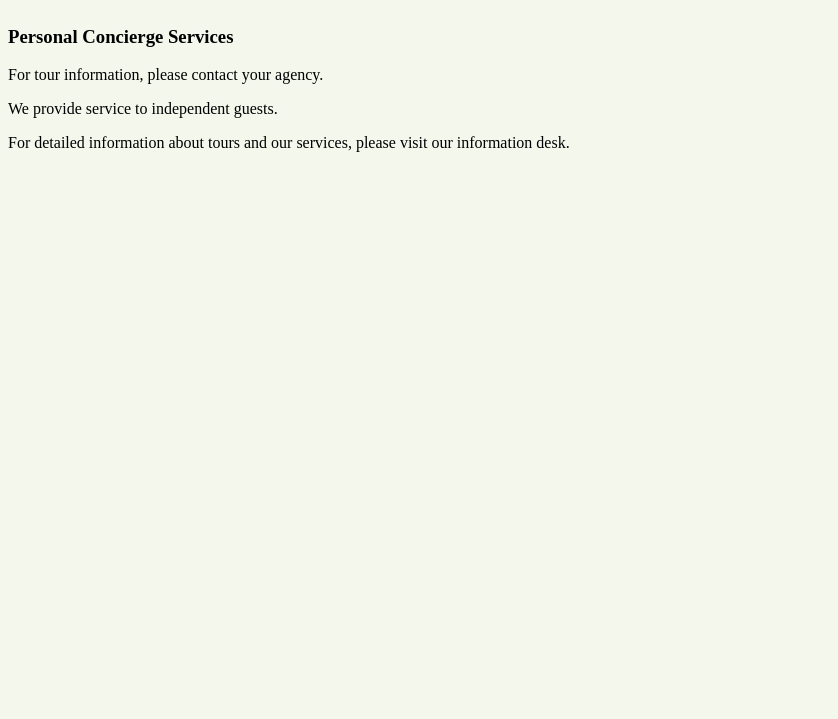
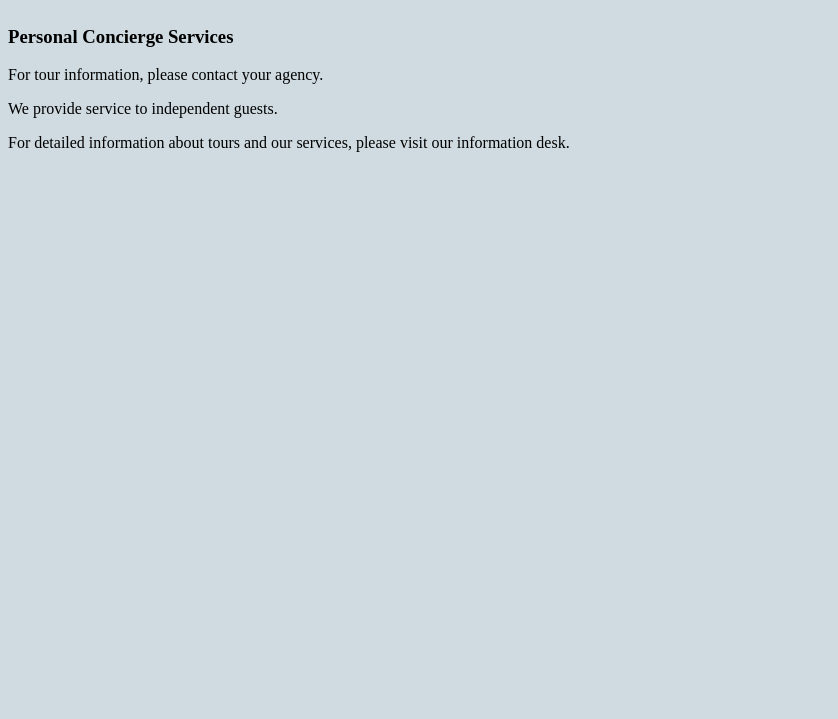
Before and after one commit to mbdeviant/concierge-info, a website: page public/index.html in a window 1280 px wide. Shown: the part 81-800 px from the top of the page, without its empty margins (0-838 px from the left). Drawn offline with Linux system fonts and the light colour scheme; no server answers.

Commit message:
change background color

```diff
--- a/public/style.css
+++ b/public/style.css
@@ -1,5 +1,5 @@
 * {
-  background-color: #f3f7ec;
+  background-color: #cfdbe0;
 }
 
 #root {
```
